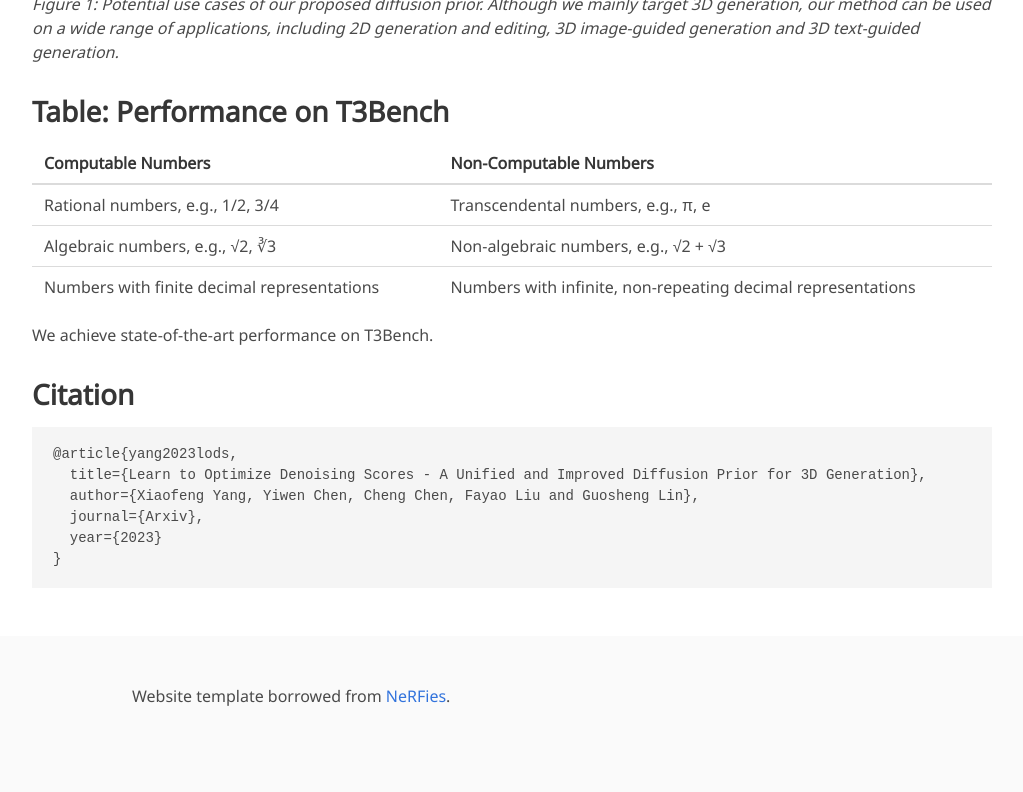
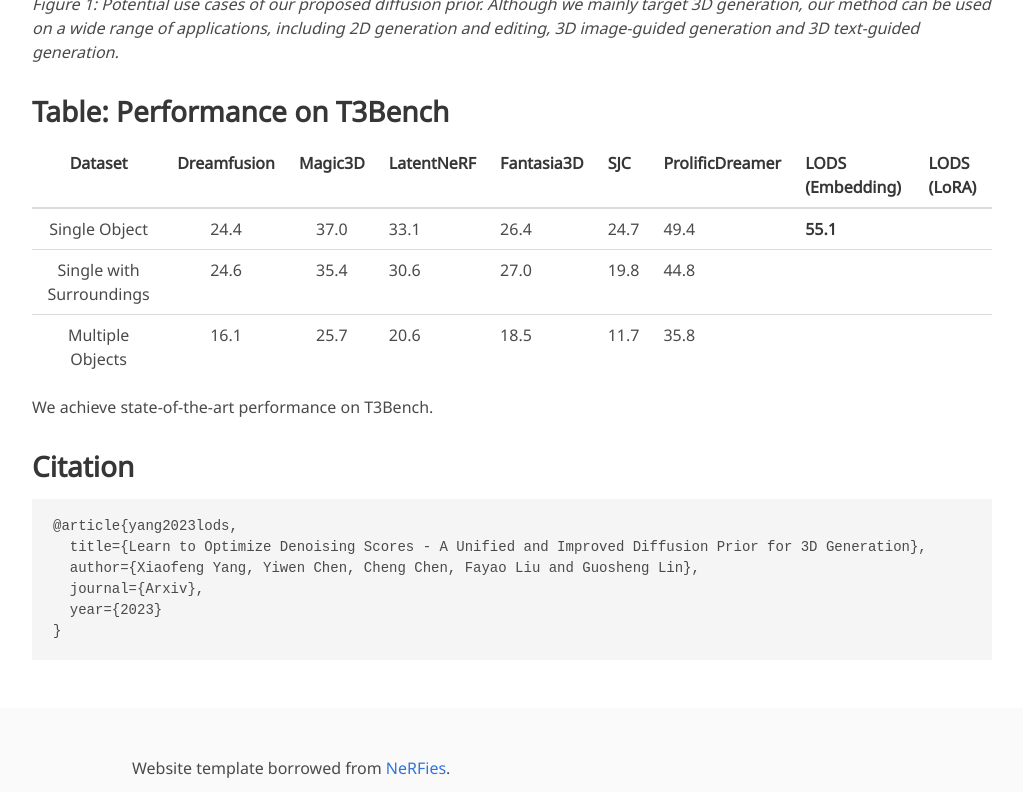
Before and after one commit to yangxiaofeng/demo_diffusion_prior, a Jekyll site: the page built from index.md, in a window 1280 px wide and 900 px high, scrolled down 1153 px, cut to the strip 108-900 px from the top of the window. Shown: the whole strip, without its empty margins (128-1151 px from the left). Built offline with Jekyll 4.4.1, drawn with Linux system fonts in a browser that asks for light colours; some web fonts are replaced.

Commit message:
Update index.md

```diff
--- a/index.md
+++ b/index.md
@@ -37,11 +37,11 @@ We present a unified framework aimed at improving the diffusion priors on 3D gen
 
 ## Table: Performance on T3Bench
 
-| Computable Numbers | Non-Computable Numbers |
-|-------------------|-----------------------|
-| Rational numbers, e.g., 1/2, 3/4 | Transcendental numbers, e.g., π, e |
-| Algebraic numbers, e.g., √2, ∛3 | Non-algebraic numbers, e.g., √2 + √3 |
-| Numbers with finite decimal representations | Numbers with infinite, non-repeating decimal representations |
+|          Dataset         | Dreamfusion | Magic3D | LatentNeRF | Fantasia3D | SJC  | ProlificDreamer | LODS (Embedding) | LODS (LoRA) |
+|:------------------------:|:-----------:|:-------:|------------|------------|------|-----------------|------------------|-------------|
+|       Single Object      |     24.4    |   37.0  | 33.1       | 26.4       | 24.7 | 49.4            | **55.1**         |             |
+| Single with Surroundings |     24.6    |   35.4  | 30.6       | 27.0       | 19.8 | 44.8            |                  |             |
+|     Multiple Objects     |     16.1    |   25.7  | 20.6       | 18.5       | 11.7 | 35.8            |                  |             |
 
 We achieve state-of-the-art performance on T3Bench.
 
```
